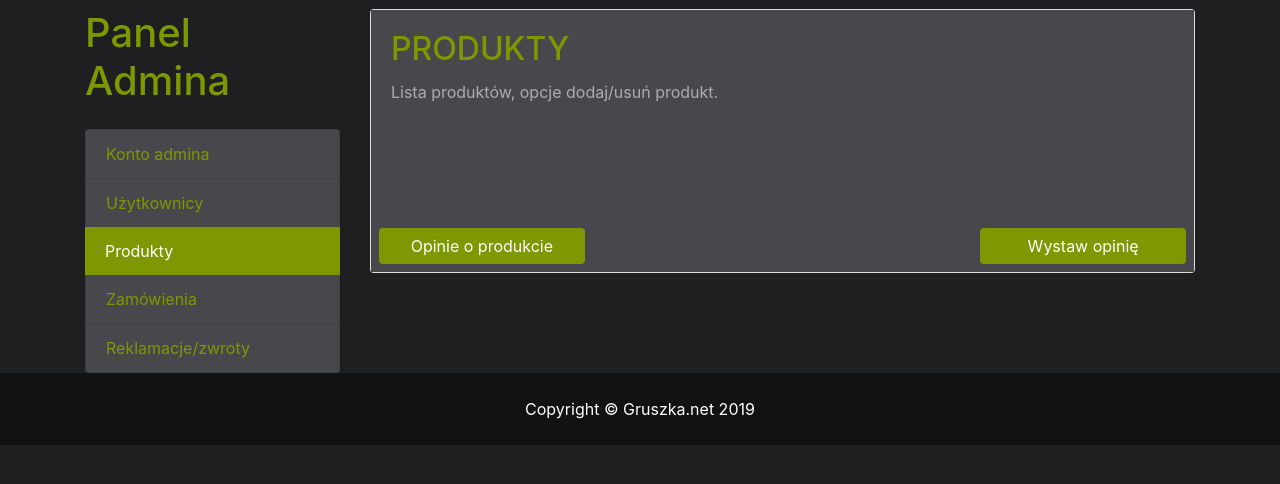
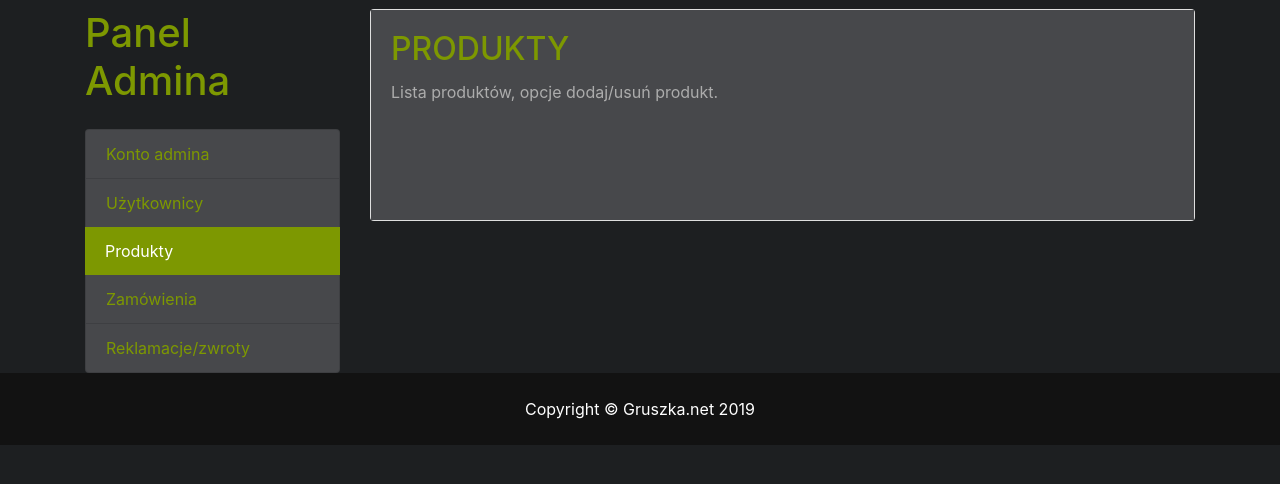
Before and after one commit to sadowy/Bazy-danych---sklep-internetowy, a PHP site: page /panel_admina/produkty.php in a window 1280 px wide. Shown: the part 71-555 px from the top of the page. Run offline with PHP 8.4, Linux system fonts and the light colour scheme; some libraries are stand-ins or nearby versions.

Commit message:
edit_panel

```diff
--- a/panel_admina/produkty.php
+++ b/panel_admina/produkty.php
@@ -61,13 +61,7 @@
 
       <div class="d-flex button-group justify-content-between" style="background-color: #47484b">
         <!--Button Pokaż recenzje-->
-        <button class="btn btn-primary col-3 m-2" type="button" data-toggle="collapse" data-target="#collapse1" aria-expanded="false" aria-controls="collapse1" >
-          Opinie o produkcie
-        </button>
-        <!--Button wystaw recenzje-->
-        <button class="btn btn-success col-3 m-2" type="button"data-toggle="modal" data-target="#formModal" >
-            Wystaw opinię
-        </button>
+
         </div>
         <div class="modal" tabindex="-1" role="dialog" id="formModal">
           <form>
```
Also changed, not shown: panel_admina/paneladmina.php (+1 -7 lines), panel_admina/reklamacje.php (+1 -7 lines), panel_admina/zamowienia.php (+1 -7 lines).
